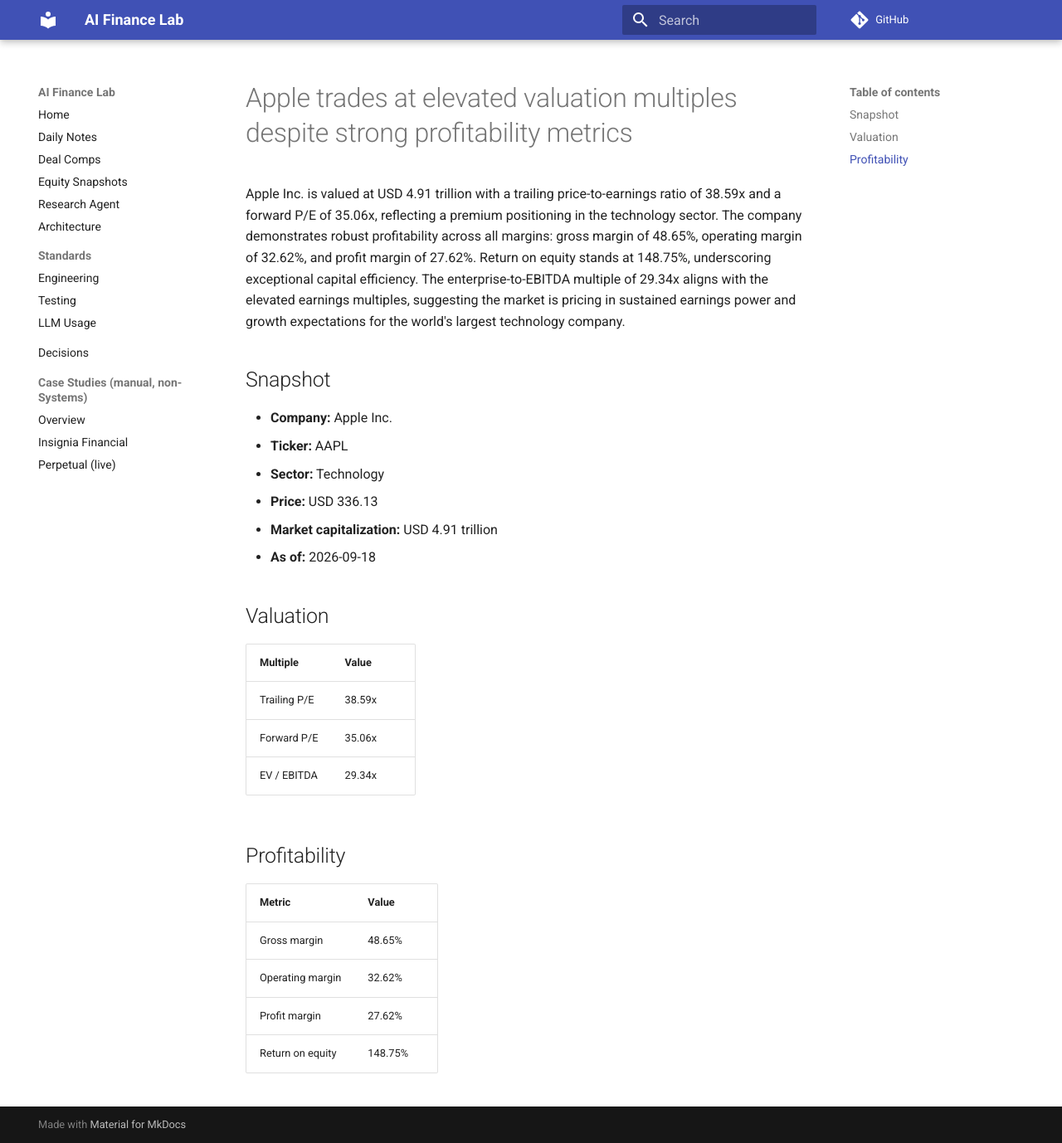
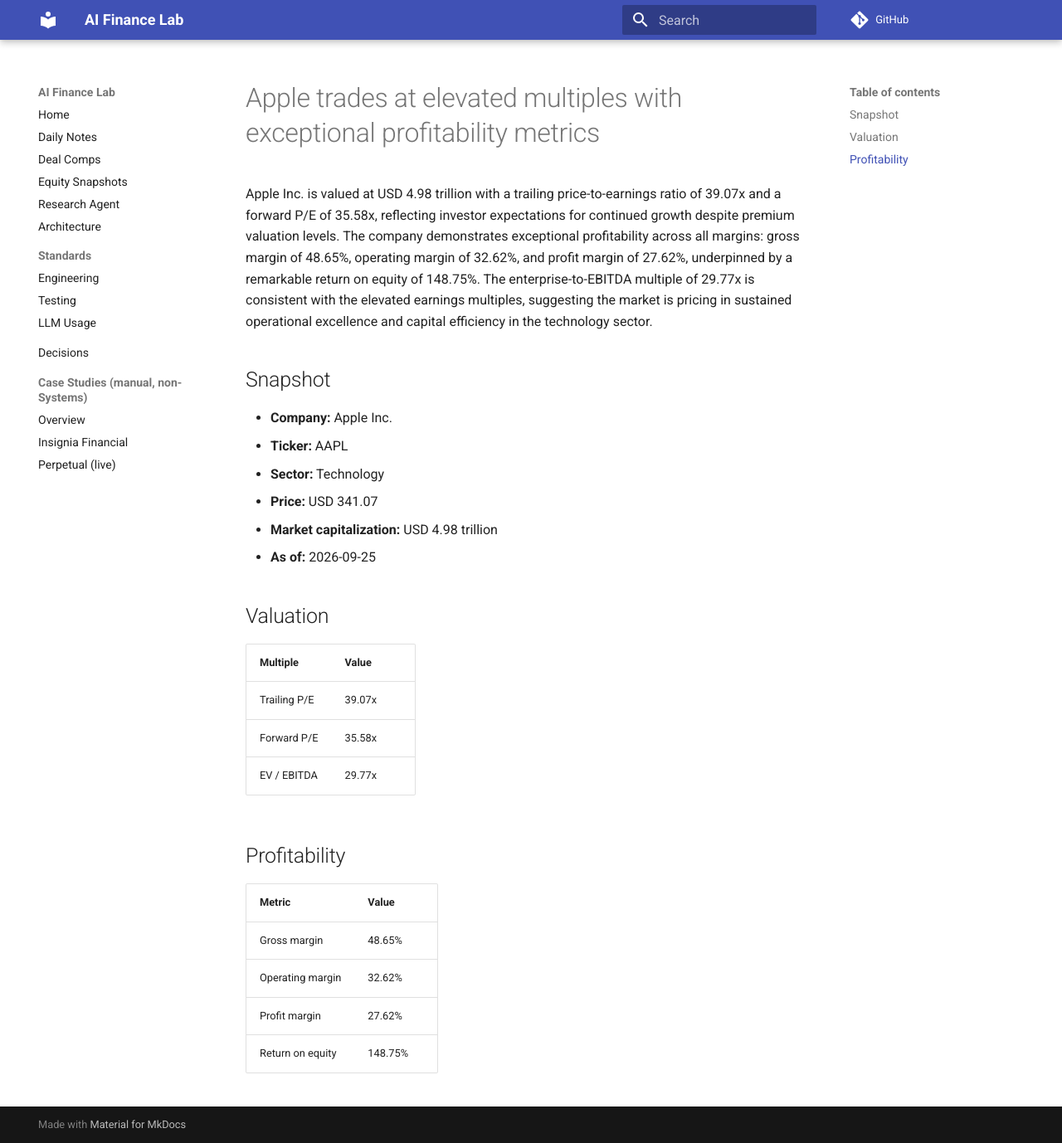
Before and after one commit to tylerkrenkels-dev/ai-finance-lab, an MkDocs documentation site: the page built from docs/equities/aapl.md, in a window 1280 px wide and 1378 px high. Shown: the whole window at 83% size. Built offline with MkDocs 1.6.1 and Material for MkDocs 9.7.7, drawn with Linux system fonts in a browser that asks for light colours; comment, search, counter and statistics services are not loaded.

Commit message:
docs(equity-snapshot): publish snapshots for 2026-09-26 (#117)
Co-authored-by: github-actions[bot] <github-actions[bot]@users.noreply.github.com>

```diff
--- a/docs/equities/aapl.md
+++ b/docs/equities/aapl.md
@@ -1,31 +1,31 @@
 ---
 title: "Apple Inc. (AAPL) — Equity Snapshot"
-date: 2026-09-18
-description: "Apple trades at elevated valuation multiples despite strong profitability metrics"
+date: 2026-09-25
+description: "Apple trades at elevated multiples with exceptional profitability metrics"
 ticker: "AAPL"
 currency: "USD"
 ---
 
-# Apple trades at elevated valuation multiples despite strong profitability metrics
+# Apple trades at elevated multiples with exceptional profitability metrics
 
-Apple Inc. is valued at USD 4.91 trillion with a trailing price-to-earnings ratio of 38.59x and a forward P/E of 35.06x, reflecting a premium positioning in the technology sector. The company demonstrates robust profitability across all margins: gross margin of 48.65%, operating margin of 32.62%, and profit margin of 27.62%. Return on equity stands at 148.75%, underscoring exceptional capital efficiency. The enterprise-to-EBITDA multiple of 29.34x aligns with the elevated earnings multiples, suggesting the market is pricing in sustained earnings power and growth expectations for the world's largest technology company.
+Apple Inc. is valued at USD 4.98 trillion with a trailing price-to-earnings ratio of 39.07x and a forward P/E of 35.58x, reflecting investor expectations for continued growth despite premium valuation levels. The company demonstrates exceptional profitability across all margins: gross margin of 48.65%, operating margin of 32.62%, and profit margin of 27.62%, underpinned by a remarkable return on equity of 148.75%. The enterprise-to-EBITDA multiple of 29.77x is consistent with the elevated earnings multiples, suggesting the market is pricing in sustained operational excellence and capital efficiency in the technology sector.
 
 ## Snapshot
 
 - **Company:** Apple Inc.
 - **Ticker:** AAPL
 - **Sector:** Technology
-- **Price:** USD 336.13
-- **Market capitalization:** USD 4.91 trillion
-- **As of:** 2026-09-18
+- **Price:** USD 341.07
+- **Market capitalization:** USD 4.98 trillion
+- **As of:** 2026-09-25
 
 ## Valuation
 
 | Multiple | Value |
 | --- | --- |
-| Trailing P/E | 38.59x |
-| Forward P/E | 35.06x |
-| EV / EBITDA | 29.34x |
+| Trailing P/E | 39.07x |
+| Forward P/E | 35.58x |
+| EV / EBITDA | 29.77x |
 
 ## Profitability
 
```
Also changed, not shown: docs/equities/bhp-ax.md (+9 -9 lines), docs/equities/cba-ax.md (+9 -9 lines), docs/equities/index.md (+5 -5 lines), docs/equities/jpm.md (+7 -7 lines), docs/equities/msft.md (+8 -8 lines).
